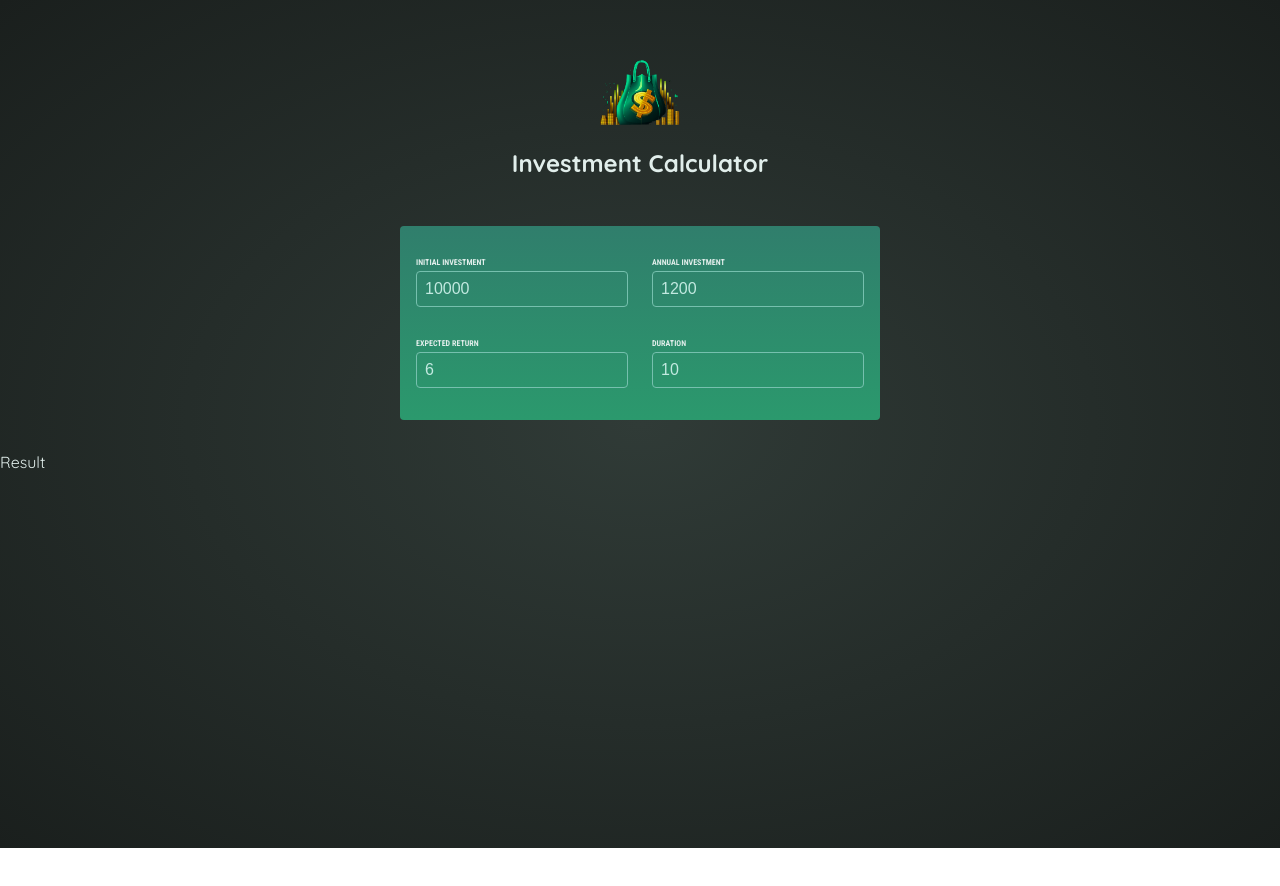
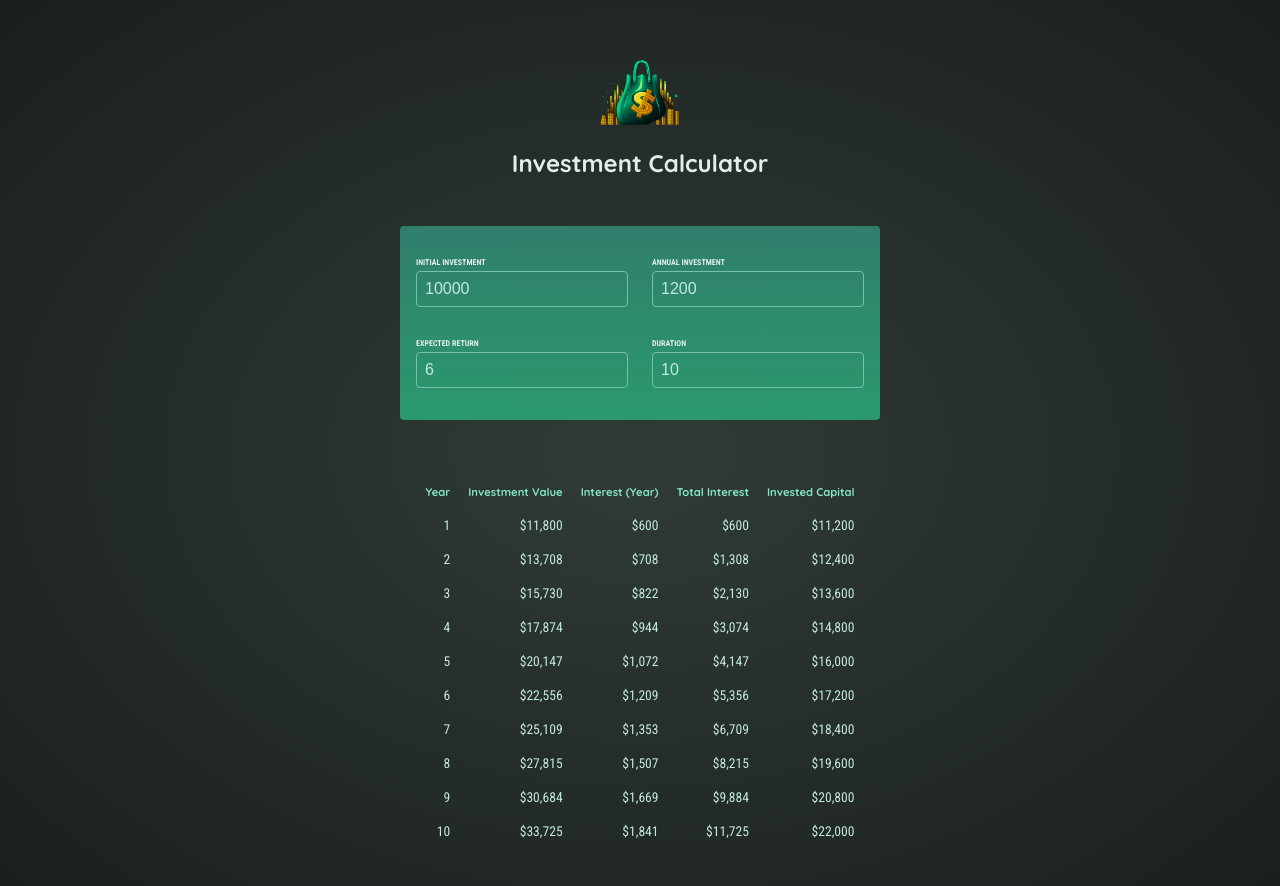
Before and after one commit to kongyutay/react-investment-calculator, a React (Vite) app: page / in a window 1280 px wide. Shown: the top 886 px of the page. Before the commit the page ends 848 px from the top, so only its background shows below. Built offline with nearby package versions, Linux system fonts and the light colour scheme.

Commit message:
output result in a list

```diff
--- a/src/components/Results.jsx
+++ b/src/components/Results.jsx
@@ -1,7 +1,41 @@
-import { calculateInvestmentResults } from "../util/investment";
+import { calculateInvestmentResults, formatter } from "../util/investment";
 
 export default function Results({ input }) {
     const resultsData = calculateInvestmentResults(input);
-    console.log(resultsData);
-    return <p>Result</p>;
+    const initialInvestment =
+        resultsData[0].valueEndOfYear -
+        resultsData[0].interest -
+        resultsData[0].annualInvestment;
+    return (
+        <table id="result">
+            <thead>
+                <tr>
+                    <th>Year</th>
+                    <th>Investment Value</th>
+                    <th>Interest (Year)</th>
+                    <th>Total Interest</th>
+                    <th>Invested Capital</th>
+                </tr>
+            </thead>
+            <tbody>
+                {resultsData.map((yearData) => {
+                    const totalInterest =
+                        yearData.valueEndOfYear -
+                        yearData.annualInvestment * yearData.year -
+                        initialInvestment;
+                    const totalAmountInvested =
+                        yearData.valueEndOfYear - totalInterest;
+                    return (
+                        <tr key={yearData.year}>
+                            <td>{yearData.year}</td>
+                            <td>{formatter.format(yearData.valueEndOfYear)}</td>
+                            <td>{formatter.format(yearData.interest)}</td>
+                            <td>{formatter.format(totalInterest)}</td>
+                            <td>{formatter.format(totalAmountInvested)}</td>
+                        </tr>
+                    );
+                })}
+            </tbody>
+        </table>
+    );
 }
```
